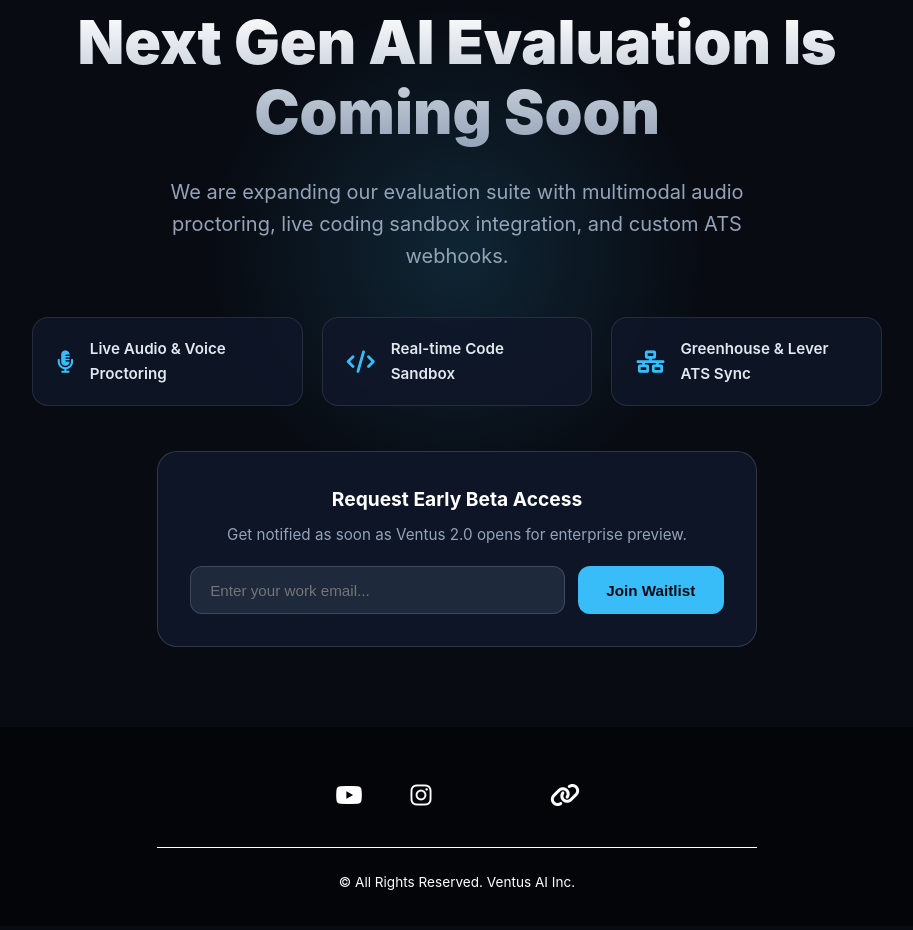
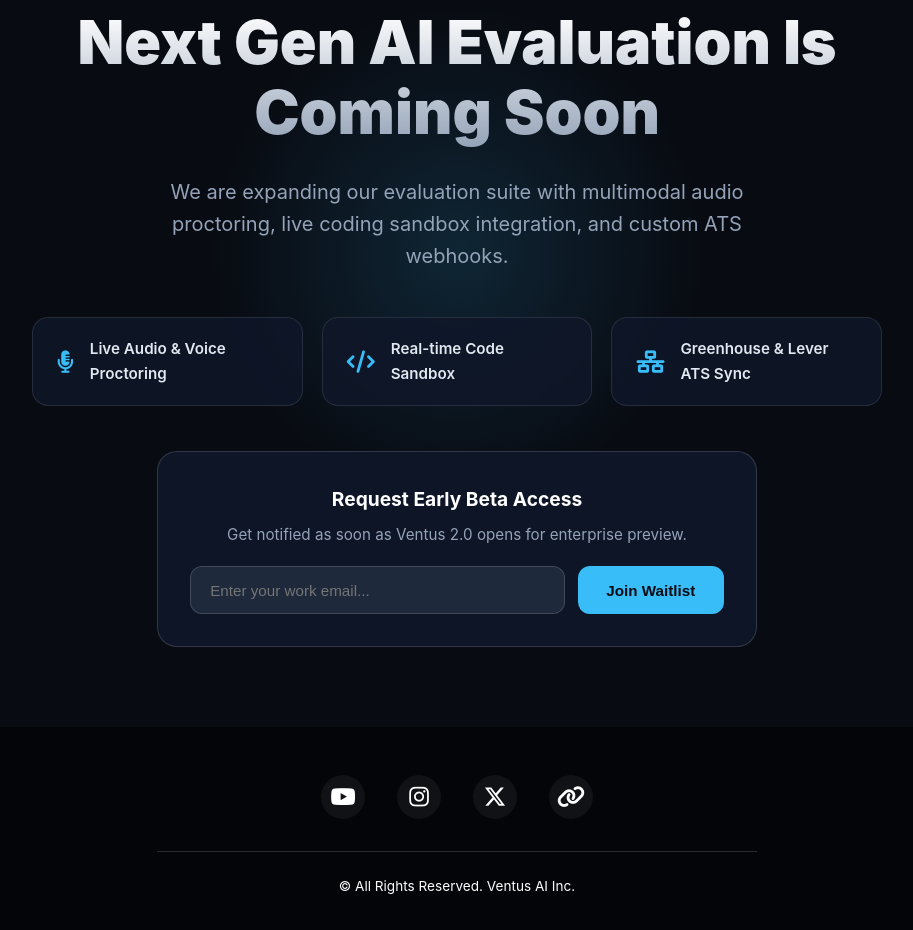
Before and after one commit to PranshuSharma21/Ventus, a plain HTML site: page beta.html in a window 1280 px wide. Shown: the part 222-1152 px from the top of the page, without its empty margins (183-1096 px from the left). Drawn offline with Linux system fonts and the light colour scheme.

Commit message:
Update Font Awesome version and footer styles
Updated Font Awesome stylesheet version and adjusted footer styles.

```diff
--- a/beta.html
+++ b/beta.html
@@ -4,7 +4,7 @@
   <meta charset="UTF-8">
   <meta name="viewport" content="width=device-width, initial-scale=1.0">
   <title>Ventus 2.0 Beta - Coming Soon</title>
-  <link rel="stylesheet" href="https://cdnjs.cloudflare.com/ajax/libs/font-awesome/6.4.0/css/all.min.css">
+  <link rel="stylesheet" href="https://cdnjs.cloudflare.com/ajax/libs/font-awesome/6.5.1/css/all.min.css">
   <style>
     * { margin: 0; padding: 0; box-sizing: border-box; }
     body { font-family: -apple-system, BlinkMacSystemFont, "Segoe UI", Roboto, Helvetica, Arial, sans-serif; background-color: #080b12; color: #ffffff; overflow-x: hidden; line-height: 1.6; min-height: 100vh; display: flex; flex-direction: column; }
@@ -47,9 +47,9 @@
 
     footer { background-color: #030508; padding: 3rem 2rem 2rem; text-align: center; margin-top: auto; }
     .footer-socials { display: flex; justify-content: center; align-items: center; gap: 2rem; margin-bottom: 2rem; }
-    .footer-socials a { color: #ffffff; font-size: 1.5rem; display: inline-flex; align-items: center; justify-content: center; width: 40px; height: 40px; text-decoration: none; transition: transform 0.3s ease; }
-    .footer-socials a:hover { transform: translateY(-3px); }
-    .copyright { color: #ffffff; font-size: 0.85rem; border-top: 1px solid #ffffff; padding-top: 1.5rem; max-width: 600px; margin: 0 auto; }
+    .footer-socials a { color: #ffffff; font-size: 1.4rem; display: inline-flex; align-items: center; justify-content: center; width: 44px; height: 44px; border-radius: 50%; background: rgba(255, 255, 255, 0.05); text-decoration: none; transition: all 0.3s ease; }
+    .footer-socials a:hover { transform: translateY(-3px); color: #080b12; background: #38bdf8; }
+    .copyright { color: #ffffff; font-size: 0.85rem; border-top: 1px solid rgba(255, 255, 255, 0.15); padding-top: 1.5rem; max-width: 600px; margin: 0 auto; }
 
     @media (max-width: 650px) {
       .beta-content h1 { font-size: 2.5rem; }
@@ -106,11 +106,11 @@
     </div>
   </main>
 
- <footer>
+  <footer>
     <div class="footer-socials">
       <a href="https://www.youtube.com/@Ventus-ai" target="_blank" aria-label="YouTube"><i class="fab fa-youtube"></i></a>
       <a href="https://www.instagram.com/ventus_ai_inc/" target="_blank" aria-label="Instagram"><i class="fab fa-instagram"></i></a>
-      <a href="https://x.com/Ventus_Ai_inc" target="_blank" aria-label="Twitter"><i class="fab fa-x-twitter"></i></a>
+      <a href="https://x.com/Ventus_Ai_inc" target="_blank" aria-label="X (Twitter)"><i class="fa-brands fa-x-twitter"></i></a>
       <a href="https://linktr.ee/Ventus.Ai" target="_blank" aria-label="Linktree"><i class="fas fa-link"></i></a>
     </div>
     <p class="copyright">&copy; All Rights Reserved. Ventus AI Inc.</p>
```
